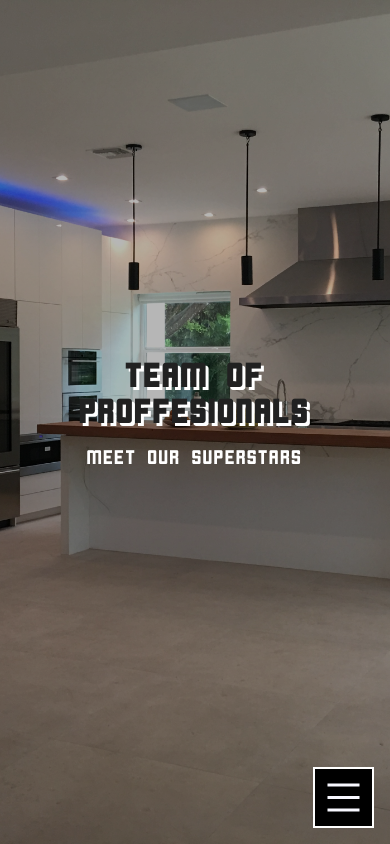
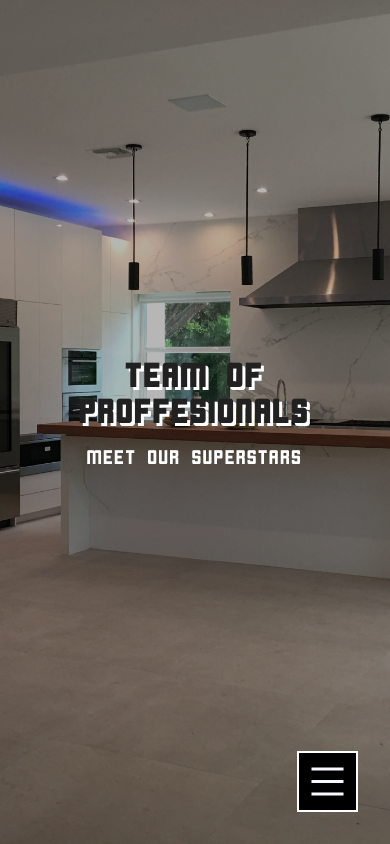
Before and after one commit to serge-yegorian/optimum-kitchen-and-bath, a React (Create React App) app: page /team in a window 390 px wide. Shown: the top 844 px of the page. Built offline with nearby package versions, Linux system fonts and the light colour scheme.

Commit message:
fix header for mobile (margins)

```diff
--- a/src/components/Header/Header.scss
+++ b/src/components/Header/Header.scss
@@ -65,8 +65,8 @@
         width: 61px;
         font-size: 3.5rem;
         position: absolute;
-        bottom: 1rem;
-        right: 1rem;
+        bottom: 2rem;
+        right: 2rem;
         cursor: pointer;
         padding: 0.5rem;
         border: 2px solid white;
@@ -119,7 +119,7 @@
     }
 
     &__li--mobile {
-        margin-left: 1rem;
+        margin-left: 2rem;
         font-size: 1.6rem;
         margin-bottom: 2rem;
         padding: 0.5rem 1rem;
@@ -136,12 +136,12 @@
 
     &__li--cta {
         text-align: center;
-        margin-left: 1rem;
+        margin-left: 2rem;
         font-size: 1.6rem;
         color: #ffc800;
         background-color: #212121;
         border: 2px solid #ffc800;
-        margin-bottom: 1rem;
+        margin-bottom: 2rem;
         padding: 0.5rem 1rem;
         transition: 0.2s;
         cursor: pointer;
```
